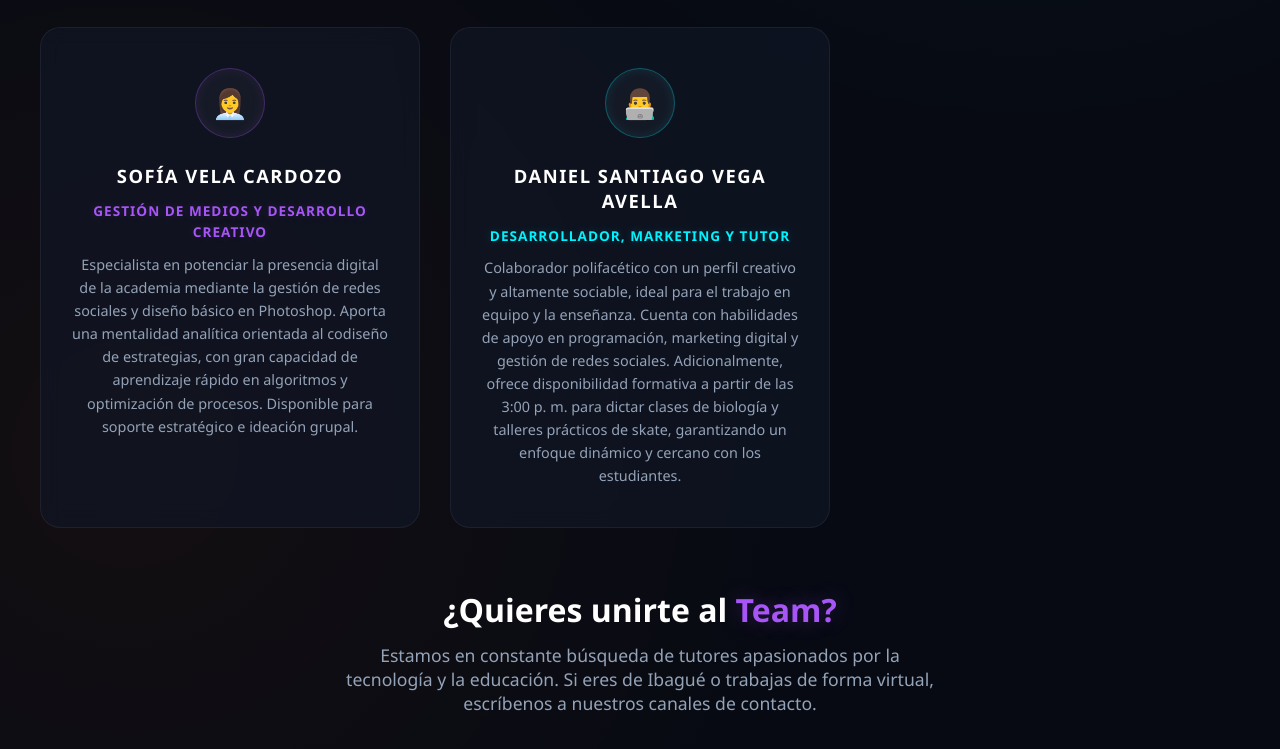
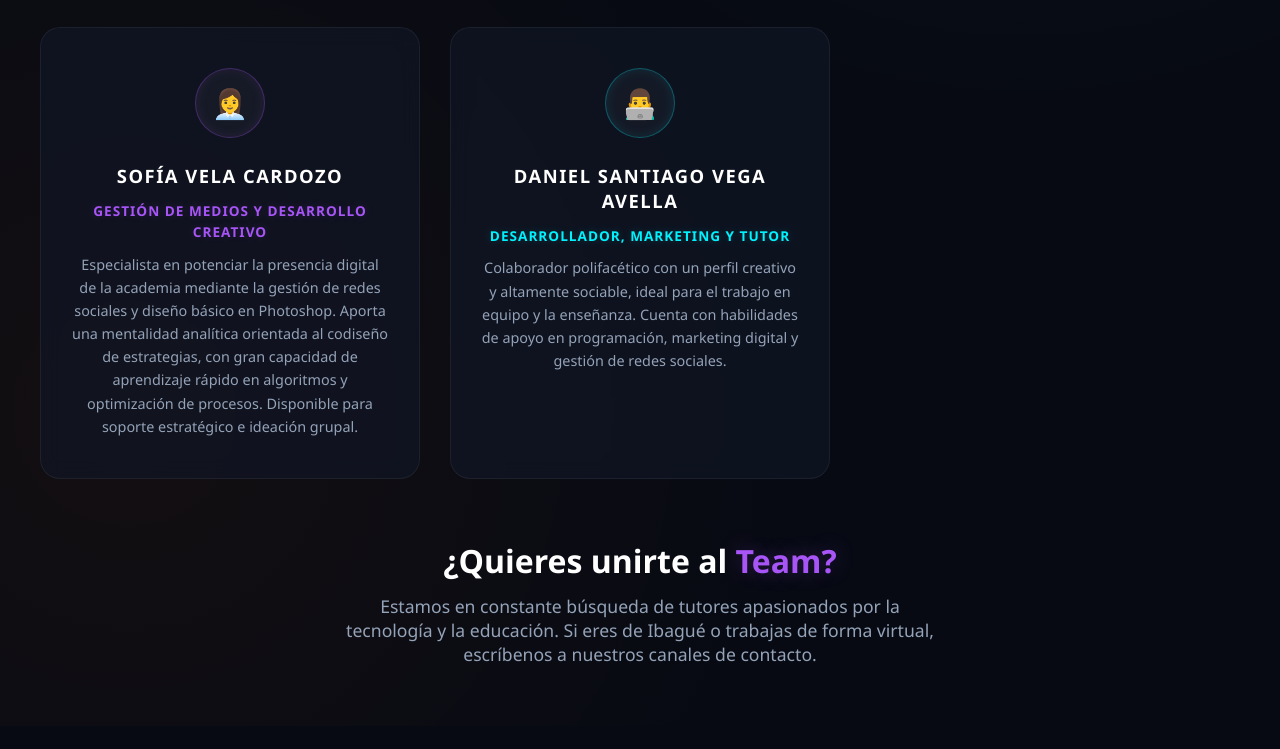
Before and after one commit to EDUCAPROACADEMI/EDUCA-PRO-, a plain HTML site: page personal.html in a window 1280 px wide. Shown: the part 845-1594 px from the top of the page. After the commit the page ends 1571 px from the top, so only its background shows below. Drawn offline with Linux system fonts and the light colour scheme.

Commit message:
Update personal.html

```diff
--- a/personal.html
+++ b/personal.html
@@ -63,7 +63,7 @@
     <div class="icon-container">👨‍💻</div>
     <h3>Daniel Santiago Vega Avella</h3>
     <p class="text-cyan" style="font-size: 0.85rem; font-weight: bold; margin-bottom: 10px; text-transform: uppercase; letter-spacing: 1px;">Desarrollador, Marketing y Tutor</p>
-    <p>Colaborador polifacético con un perfil creativo y altamente sociable, ideal para el trabajo en equipo y la enseñanza. Cuenta con habilidades de apoyo en programación, marketing digital y gestión de redes sociales. Adicionalmente, ofrece disponibilidad formativa a partir de las 3:00 p. m. para dictar clases de biología y talleres prácticos de skate, garantizando un enfoque dinámico y cercano con los estudiantes.</p>
+    <p>Colaborador polifacético con un perfil creativo y altamente sociable, ideal para el trabajo en equipo y la enseñanza. Cuenta con habilidades de apoyo en programación, marketing digital y gestión de redes sociales.</p>
 </div>
         </div>
 
```
